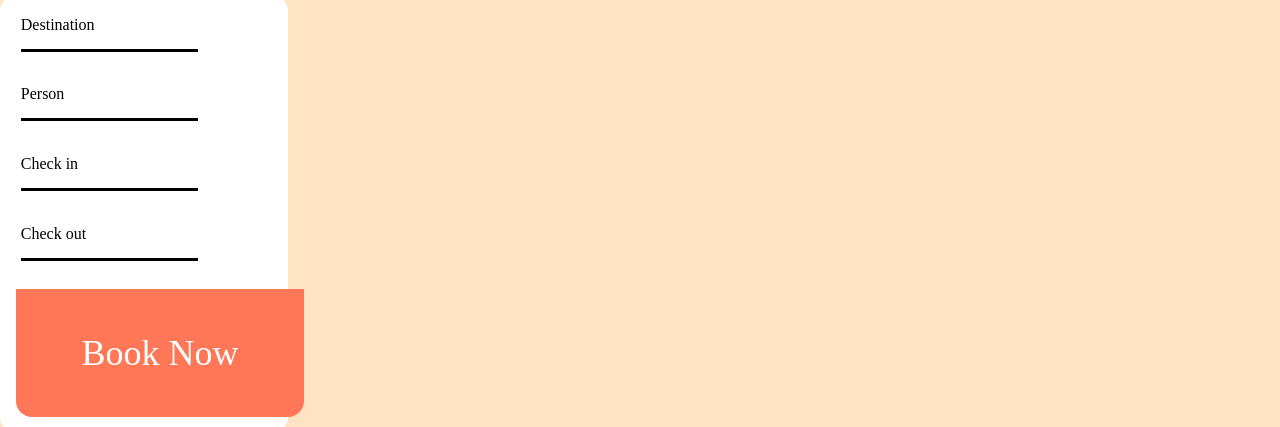
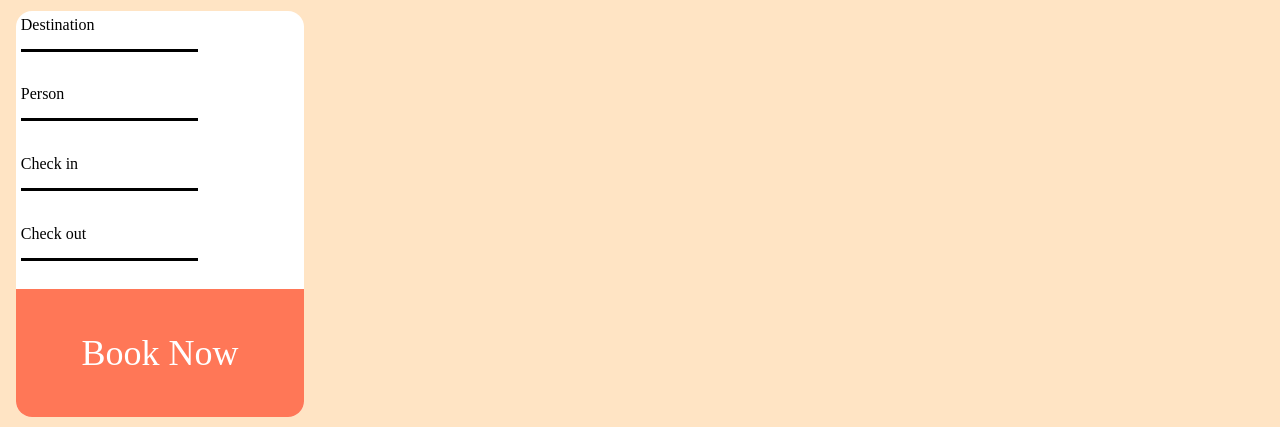
Before and after one commit to jbokyes/202301-W1CH5-Joaquin-Fernando, a website: page index.html in a window 1280 px wide. Shown: the part 256-683 px from the top of the page. Drawn offline with Linux system fonts and the light colour scheme.

Commit message:
fixed book now button

```diff
--- a/index.html
+++ b/index.html
@@ -39,7 +39,7 @@
       <p class="big-title__subtitle">The best travel for your journey begins now.</p>
     </section>
   </header>
-  <section class="">
+  <section class="outer-form">
     <form class="form" action="">
       <div class="inner-form">
         <label for="GET-name">Destination</label>
--- a/sass/style.scss
+++ b/sass/style.scss
@@ -49,12 +49,14 @@ body {
     flex-grow: 0;
   }
 }
+.outer-form {
+  padding: 1rem;
+}
 .form {
   display: flex;
   flex-direction: column;
   justify-content: center;
   align-items: flex-start;
-  padding: 1rem 1rem 1rem 1rem;
   gap: 60px;
   width: 288px;
   background: #ffffff;
@@ -89,10 +91,7 @@ body {
     }
   }
   .inner-form.booknow {
-    display: flex;
-    flex-direction: row;
     align-items: center;
-    padding: 40px 20px;
     gap: 12px;
     width: 288px;
     height: 128px;
```
Also changed, not shown: css/style.css, 1 other file.
